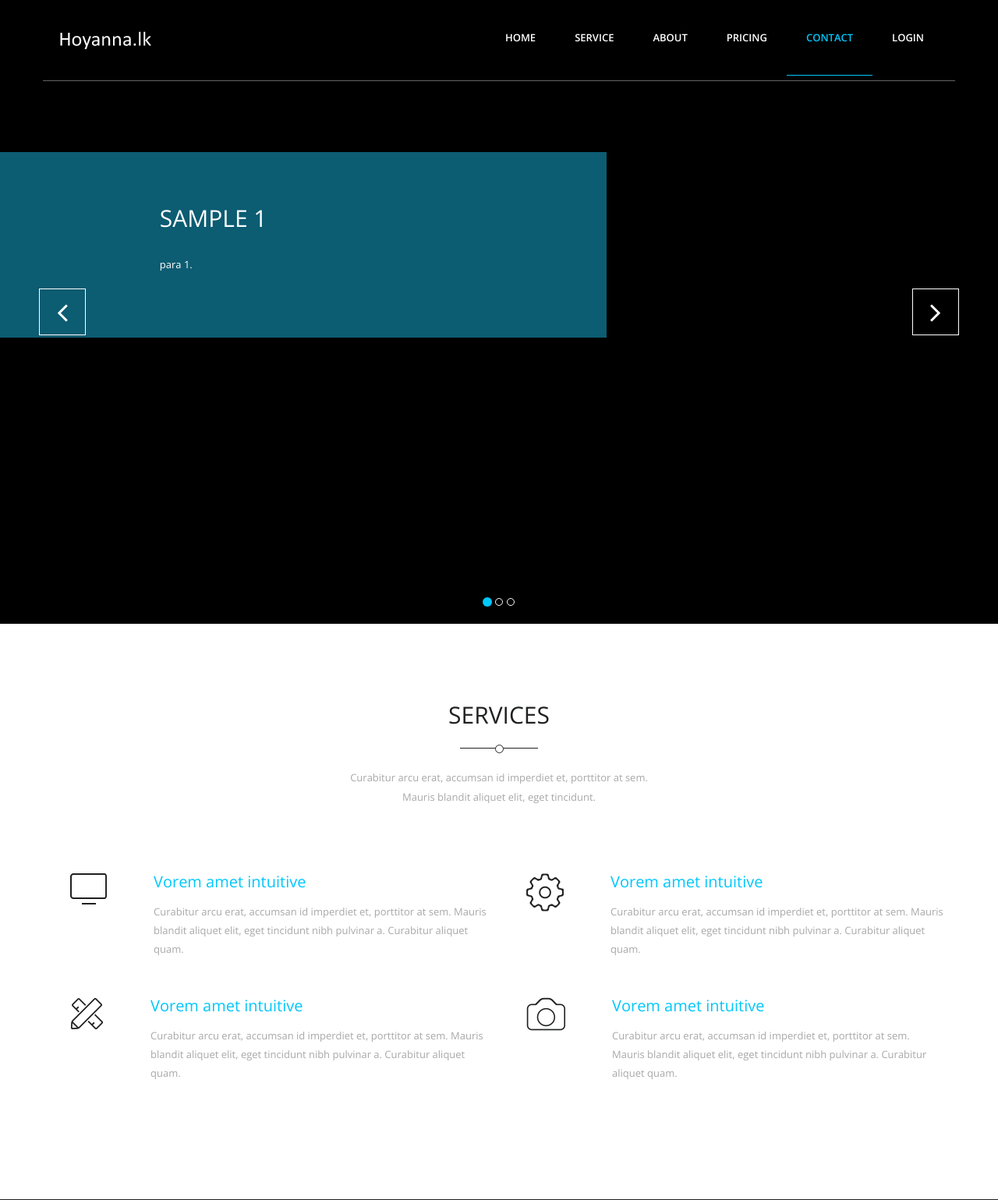
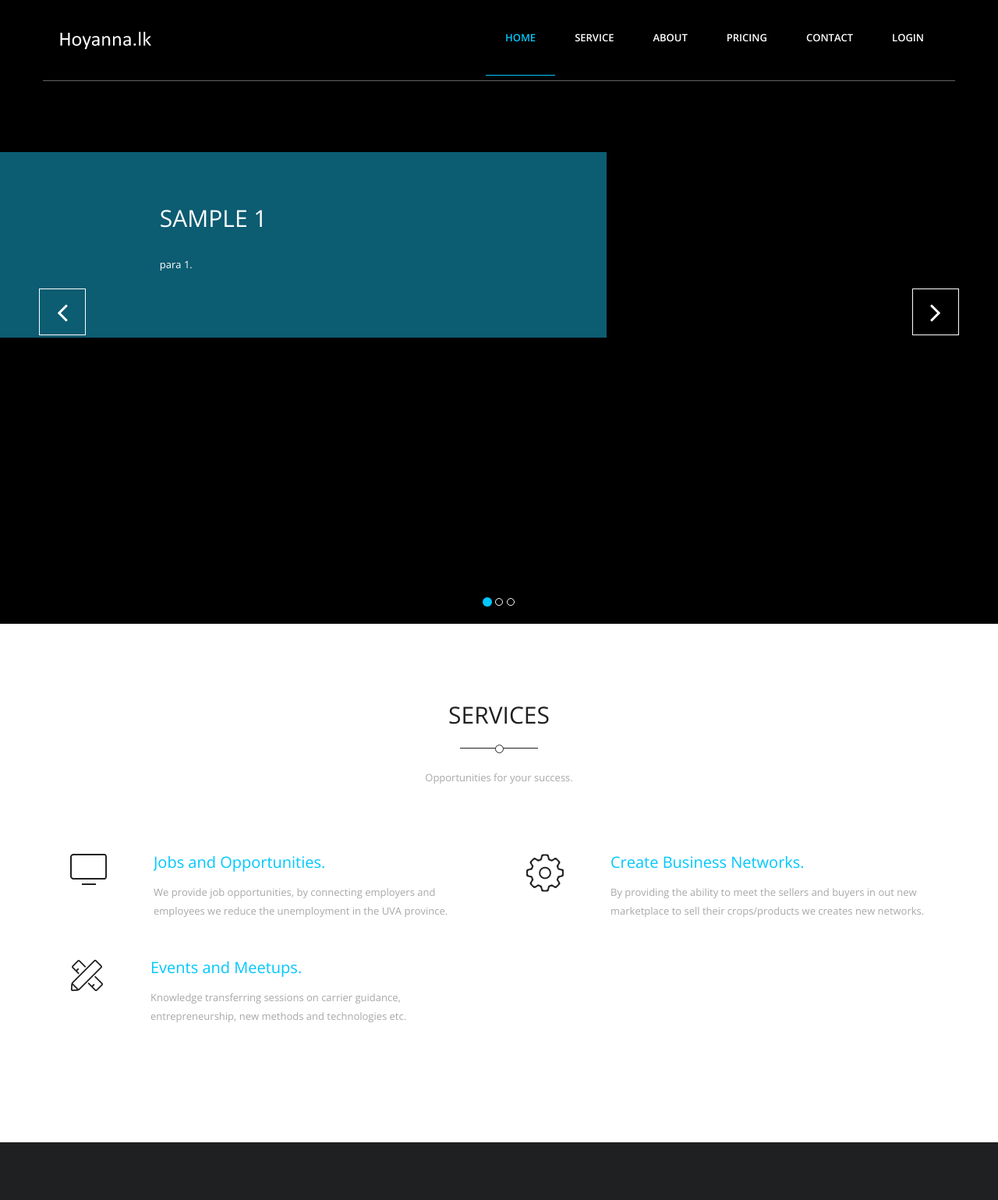
Before and after one commit to khsushan/hoyanna.lk, a CodeIgniter app: page /database/ in a window 1280 px wide. Shown: the top 1539 px of the page at 78% size. Run offline with CodeIgniter, Linux system fonts and the light colour scheme; some libraries are stand-ins or nearby versions.

Commit message:
New changes for the Home Page

```diff
--- a/application/views/hoyanna_welcome.php
+++ b/application/views/hoyanna_welcome.php
@@ -161,7 +161,7 @@
                 <div class="col-md-12">
                     <div class="section-title text-center wow fadeInDown">
                         <h2>Services</h2>
-                        <p>Curabitur arcu erat, accumsan id imperdiet et, porttitor at sem. Mauris blandit aliquet elit, eget tincidunt.</p>
+                        <p>Opportunities for your success.</p>
                     </div>
                 </div>
             </div>
@@ -173,8 +173,8 @@
                             <img src="<?php echo base_url(); ?>/assets/img/icons/monitor.png" class="media-object" alt="Monitor">
                         </a>
                         <div class="media-body">
-                            <h3>Vorem amet intuitive</h3>
-                            <p>Curabitur arcu erat, accumsan id imperdiet et, porttitor at sem. Mauris blandit aliquet elit, eget tincidunt nibh pulvinar a. Curabitur aliquet quam.</p>
+                            <h3>Jobs and Opportunities.</h3>
+                            <p>We provide job opportunities, by connecting employers and employees we reduce the unemployment in the UVA province.</p>
                         </div>
                     </div>
 
@@ -186,8 +186,8 @@
                             <img src="<?php echo base_url(); ?>/assets/img/icons/cog.png" alt="Cog">
                         </a>
                         <div class="media-body">
-                            <h3>Vorem amet intuitive</h3>
-                            <p>Curabitur arcu erat, accumsan id imperdiet et, porttitor at sem. Mauris blandit aliquet elit, eget tincidunt nibh pulvinar a. Curabitur aliquet quam.</p>
+                            <h3>Create Business Networks.</h3>
+                            <p>By providing the ability to meet the sellers and buyers in out new marketplace to sell their crops/products we creates new networks.</p>
                         </div>
                     </div>
 
@@ -199,23 +199,13 @@
                             <img src="<?php echo base_url(); ?>/assets/img/icons/ruler.png" alt="Ruler">
                         </a>
                         <div class="media-body">
-                            <h3>Vorem amet intuitive</h3>
-                            <p>Curabitur arcu erat, accumsan id imperdiet et, porttitor at sem. Mauris blandit aliquet elit, eget tincidunt nibh pulvinar a. Curabitur aliquet quam.</p>
+                            <h3>Events and Meetups.</h3>
+                            <p>Knowledge transferring sessions on carrier guidance, entrepreneurship, new methods and technologies etc.</p>
                         </div>
                     </div>
                 </div>
 
-                <div class="col-md-6 col-sm-12 wow fadeInRight" data-wow-delay="0.2s">
-                    <div class="media">
-                        <a href="#" class="pull-left">
-                            <img src="<?php echo base_url(); ?>/assets/img/icons/camera.png" alt="Camera">
-                        </a>
-                        <div class="media-body">
-                            <h3>Vorem amet intuitive</h3>
-                            <p>Curabitur arcu erat, accumsan id imperdiet et, porttitor at sem. Mauris blandit aliquet elit, eget tincidunt nibh pulvinar a. Curabitur aliquet quam.</p>
-                        </div>
-                    </div>
-                </div>
+
 
             </div> <!-- end .row -->
         </div> <!-- end .container -->
@@ -365,7 +355,7 @@
 
                 <div class="section-title text-center wow fadeInUp">
                     <h2>Pricing</h2>
-                    <p>Curabitur arcu erat, accumsan id imperdiet et, porttitor at sem. Mauris blandit aliquet elit, eget tincidunt.</p>
+                    <p>Opportunities for your success.</p>
                 </div>
 
                 <div class="col-md-3 col-sm-6 col-xs-12 wow fadeInUp">
```
